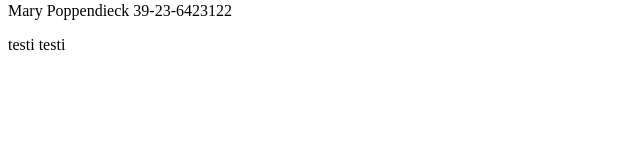
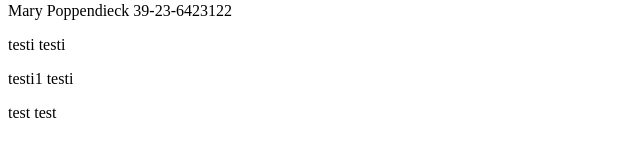
Before and after one commit to imtone1/Fullstackopen1, a React (Create React App) app in the folder osa2/puhelinluettelo/: page / in a window 1280 px wide. Shown: the part 384-540 px from the top of the page, without its empty margins (0-640 px from the left). Built offline with nearby package versions, Linux system fonts and the light colour scheme; data requests are answered from the project's data file.

Commit message:
osa2 puhelinluettelo 2.15 2.16

```diff
--- a/osa2/puhelinluettelo/db.json
+++ b/osa2/puhelinluettelo/db.json
@@ -24,6 +24,16 @@
       "name": "testi",
       "number": "testi",
       "id": 5
+    },
+    {
+      "name": "testi1",
+      "number": "testi",
+      "id": 6
+    },
+    {
+      "name": "test",
+      "number": "test",
+      "id": 7
     }
   ]
 }
--- a/osa2/puhelinluettelo/src/App.js
+++ b/osa2/puhelinluettelo/src/App.js
@@ -1,8 +1,8 @@
 import { useState, useEffect } from 'react'
-import axios from 'axios'
 import Filter from './components/Filter'
 import PersonsForm from './components/PersonForm'
 import Person from './components/Persons'
+import personservice from './services/persons'
 
 const App = () => {
   const [persons, setPersons] = useState([
@@ -17,11 +17,11 @@
 
   useEffect(() => {
     console.log('effect')
-    axios
-      .get('http://localhost:3001/persons')
-      .then(response => {
+    personservice
+    .getAll()
+      .then(initialPerson => {
         console.log('promise fulfilled')
-        setPersons(response.data)
+        setPersons(initialPerson)
       })
   }, [])
 
@@ -41,10 +41,10 @@
 
     }
 
-    axios
-    .post('http://localhost:3001/persons', personObject)
-    .then(response => {
-      setPersons(persons.concat(response.data))
+    personservice
+    .create(personObject)
+    .then(createdPerson => {
+      setPersons(persons.concat(createdPerson))
       setNewName('')
       setNewPhone('')
       setNewFilter('')
--- /dev/null
+++ b/osa2/puhelinluettelo/src/services/persons.js
@@ -0,0 +1,16 @@
+import axios from 'axios'
+const baseUrl ='http://localhost:3001/persons'
+
+const getAll=()=>{
+    const request= axios.get(baseUrl)
+    return request.then(response => response.data)
+}
+
+const create = newObject =>{
+    const request= axios.post(`${baseUrl}`, newObject)
+    return request.then(response => response.data)
+}
+export default {
+    getAll,
+    create
+}
```
